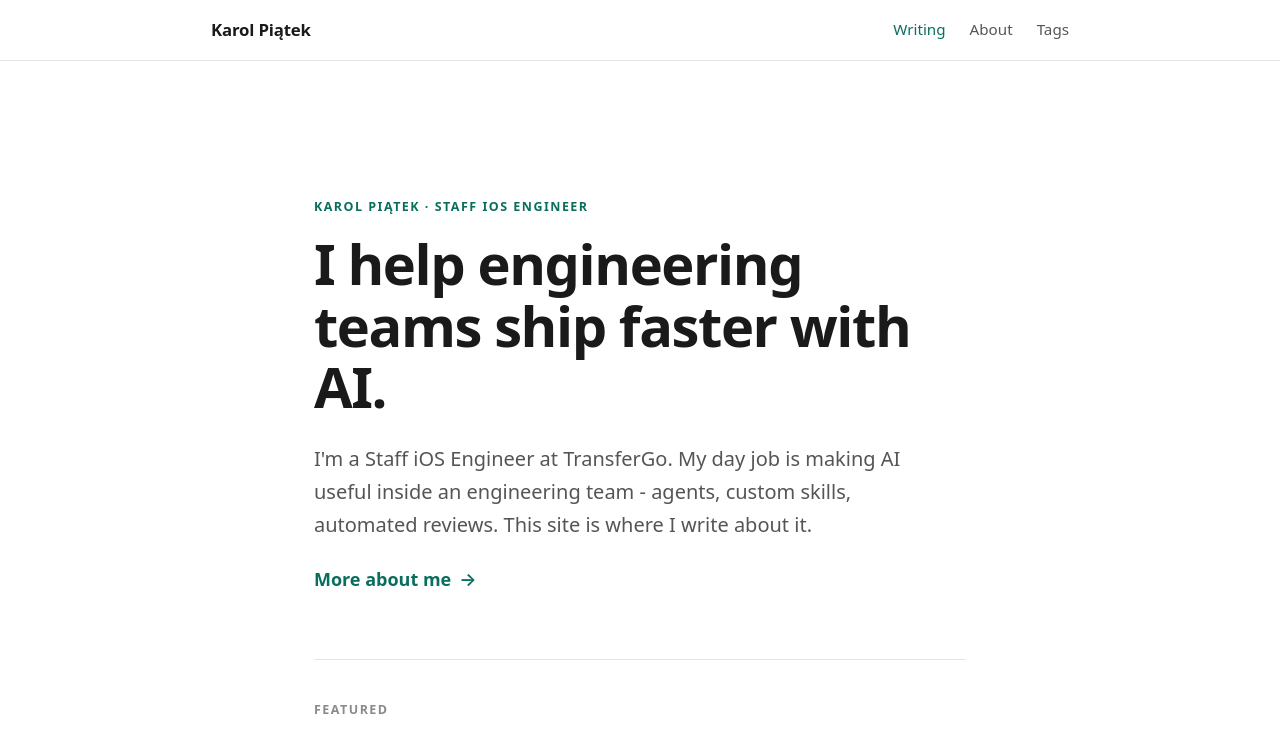
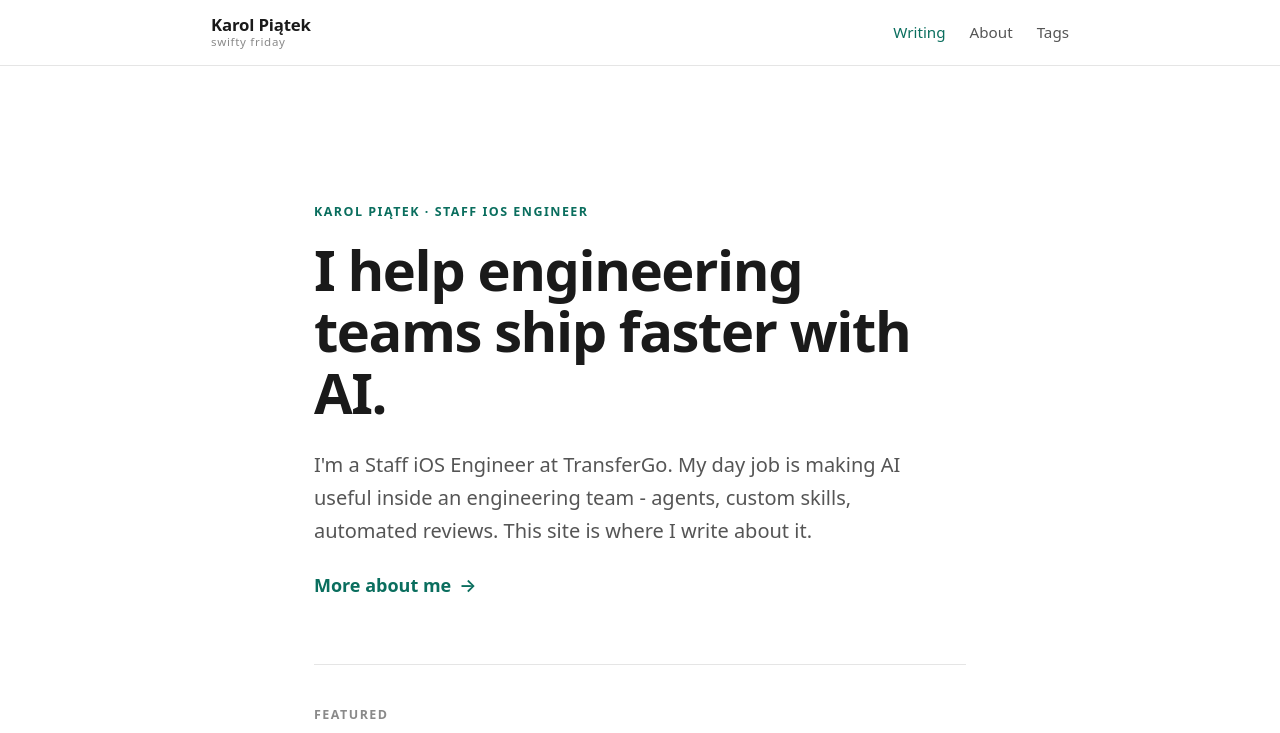
Before and after one commit to karolpiateknet/karolpiateknet.github.io, an Astro site: page / in a window 1280 px wide. Shown: the top 733 px of the page. Built offline with nearby package versions, Linux system fonts and the light colour scheme; Astro itself is replaced by a stand-in of ours; some packages are replaced by stand-ins of ours.

Commit message:
chore: Remove twitter

```diff
--- a/src/components/Footer.astro
+++ b/src/components/Footer.astro
@@ -5,7 +5,6 @@ const year = new Date().getFullYear();
   <div>
     <a href="https://www.linkedin.com/in/karolpiatek/" target="_blank" rel="noopener">LinkedIn</a>
     <a href="https://github.com/karolpiateknet" target="_blank" rel="noopener">GitHub</a>
-    <a href="https://twitter.com/karolpiateknet" target="_blank" rel="noopener">Twitter</a>
     <a href="/rss.xml">RSS</a>
   </div>
   <div style="margin-top: 0.5rem;">© {year} Karol Piątek</div>
--- a/src/components/Header.astro
+++ b/src/components/Header.astro
@@ -4,7 +4,10 @@ const isHome = pathname === '/' || pathname === '';
 ---
 <header class="site-header">
   <div class="site-header__inner">
-    <a href="/" class="site-header__brand">Karol Piątek</a>
+    <a href="/" class="site-header__brand">
+      <span class="site-header__name">Karol Piątek</span>
+      <span class="site-header__site">Swifty Friday</span>
+    </a>
     <nav class="site-nav" aria-label="Primary">
       <a href="/" aria-current={isHome ? 'page' : undefined}>Writing</a>
       <a href="/about" aria-current={pathname.startsWith('/about') ? 'page' : undefined}>About</a>
--- a/src/layouts/Base.astro
+++ b/src/layouts/Base.astro
@@ -12,7 +12,7 @@ interface Props {
 }
 
 const { title, description, ogImage, wide = false, redirectTo } = Astro.props;
-const fullTitle = title === 'Karol Piątek' ? title : `${title} - Karol Piątek`;
+const fullTitle = title === 'Karol Piątek' ? `${title} - Swifty Friday` : `${title} - Karol Piątek`;
 const desc = description ?? 'Staff iOS Engineer building agentic AI dev tools and automation.';
 const canonical = new URL(Astro.url.pathname, Astro.site).toString();
 const ogImageUrl = ogImage ? new URL(ogImage, Astro.site).toString() : undefined;
@@ -30,11 +30,9 @@ const ogImageUrl = ogImage ? new URL(ogImage, Astro.site).toString() : undefined
     <meta property="og:type" content="website" />
     <meta property="og:url" content={canonical} />
     {ogImageUrl && <meta property="og:image" content={ogImageUrl} />}
-    <meta name="twitter:card" content={ogImageUrl ? 'summary_large_image' : 'summary'} />
-    <meta name="twitter:site" content="@karolpiateknet" />
     {redirectTo && <meta http-equiv="refresh" content={`0; url=${redirectTo}`} />}
     {redirectTo && <link rel="canonical" href={redirectTo} />}
-    <link rel="alternate" type="application/rss+xml" title="Karol Piątek" href="/rss.xml" />
+    <link rel="alternate" type="application/rss+xml" title="Swifty Friday" href="/rss.xml" />
     <link rel="sitemap" href="/sitemap-index.xml" />
     <link rel="icon" type="image/png" href="/assets/images/emoji.png" />
   </head>
--- a/src/pages/index.astro
+++ b/src/pages/index.astro
@@ -17,7 +17,7 @@ const featured = featuredSlugs
 
 const fmt = (d: Date) => d.toLocaleDateString('en-US', { year: 'numeric', month: 'short', day: 'numeric' });
 ---
-<Base title="Karol Piątek" description="Staff iOS Engineer building agentic AI dev tools and automation.">
+<Base title="Karol Piątek" description="Karol Piątek - Staff iOS Engineer building AI dev tools and automation. Writing at Swifty Friday.">
   <section class="hero">
     <p class="hero__eyebrow">Karol Piątek · Staff iOS Engineer</p>
     <h1 class="hero__title">I help engineering teams ship faster with AI.</h1>
--- a/src/pages/rss.xml.ts
+++ b/src/pages/rss.xml.ts
@@ -6,8 +6,8 @@ export async function GET(context: APIContext) {
   const posts = await getCollection('posts');
   const sorted = posts.sort((a, b) => b.data.date.getTime() - a.data.date.getTime());
   return rss({
-    title: 'Karol Piątek',
-    description: 'Engineering velocity, AI dev tooling, iOS architecture.',
+    title: 'Karol Piątek - Swifty Friday',
+    description: 'Notes from Karol Piątek on engineering velocity, AI dev tooling, and iOS architecture.',
     site: context.site!,
     items: sorted.map((post) => ({
       title: post.data.title,
--- a/src/styles/global.css
+++ b/src/styles/global.css
@@ -206,15 +206,30 @@ th {
 }
 
 .site-header__brand {
+  display: inline-flex;
+  flex-direction: column;
+  line-height: 1.1;
+  color: var(--color-fg);
+  border: none;
+}
+
+.site-header__brand:hover .site-header__name {
+  color: var(--color-accent);
+}
+
+.site-header__name {
   font-weight: 700;
   font-size: 1.05rem;
-  color: var(--color-fg);
-  border: none;
   letter-spacing: -0.01em;
+  transition: color 0.15s;
 }
 
-.site-header__brand:hover {
-  color: var(--color-accent);
+.site-header__site {
+  font-size: 0.72rem;
+  color: var(--color-muted);
+  letter-spacing: 0.06em;
+  text-transform: lowercase;
+  margin-top: 2px;
 }
 
 .site-nav {
```
